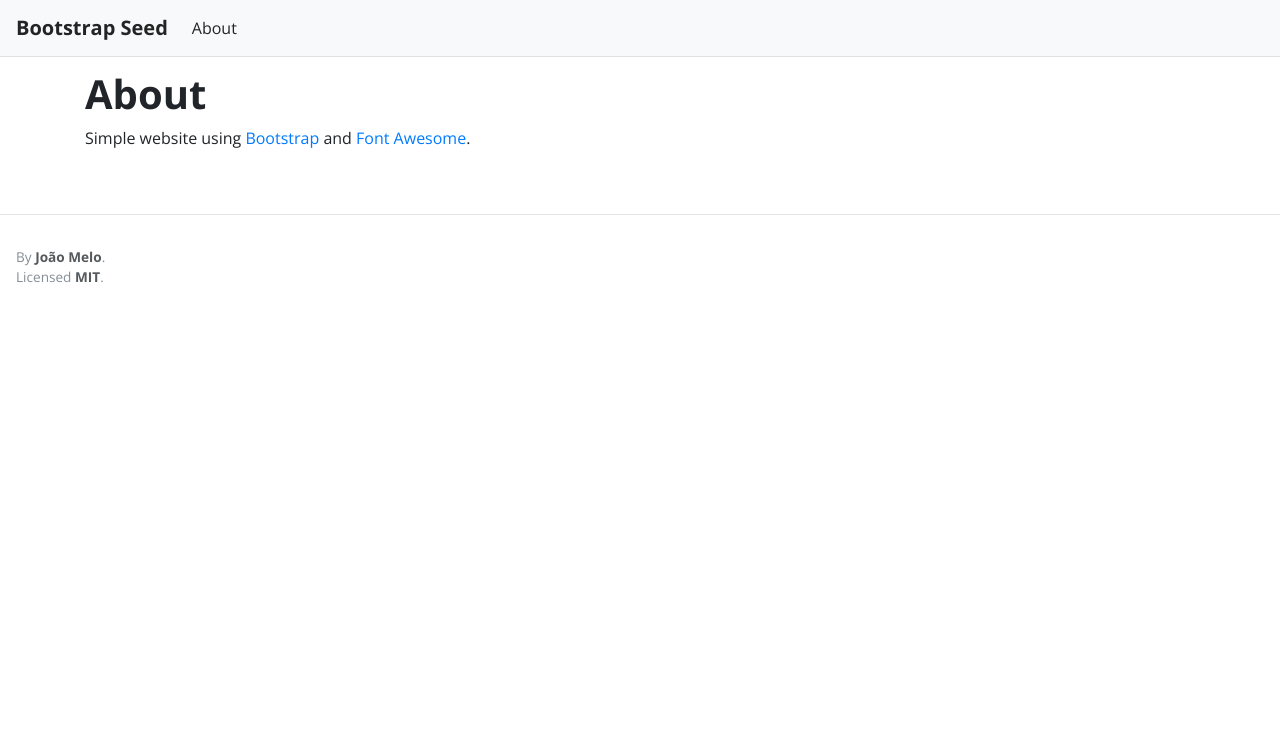
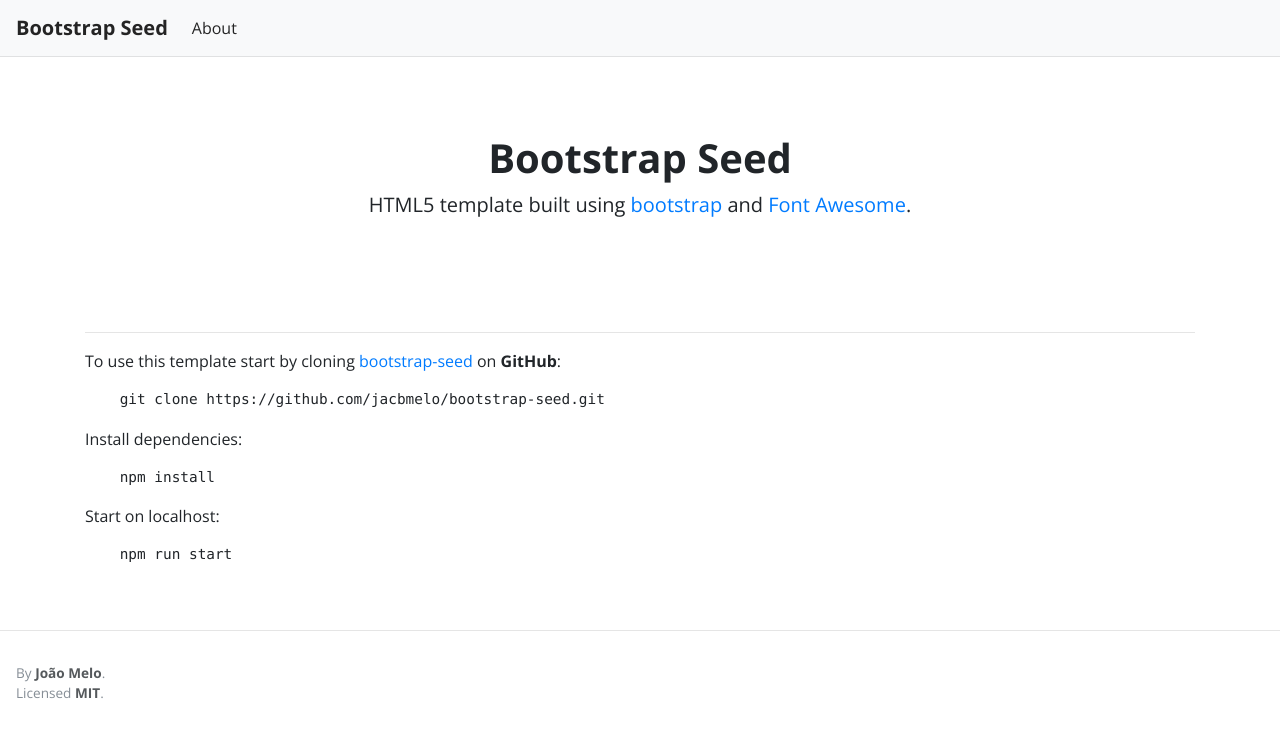
Before and after one commit to jacbmelo/bootstrap-seed, a website: page about.html in a window 1280 px wide. Drawn offline with nearby package versions, Linux system fonts and the light colour scheme.

Commit message:
Quick fixes.

```diff
--- a/about.html
+++ b/about.html
@@ -14,6 +14,11 @@
     <link rel="stylesheet" href="styles.css">
   </head>
   <body>
+
+    <!--[if lt IE 8]>
+    <div class="browsehappy">You are using an <strong>outdated</strong> browser. Please <a href="http://browsehappy.com/">upgrade your browser</a> to improve your experience.</div>
+    <![endif]-->
+
     <header class="header">
       <nav class="navbar fixed-top navbar-expand-md navbar-light bg-light">
         <a class="navbar-brand" href="index.html">Bootstrap Seed</a>
@@ -28,19 +33,25 @@
           </ul>
         </div>
       </nav>
-      <!--[if lt IE 8]>
-      <div class="browsehappy">You are using an <strong>outdated</strong> browser. Please <a href="http://browsehappy.com/">upgrade your browser</a> to improve your experience.</div>
-      <![endif]-->
     </header>
+
     <div class="container">
-      <h1>About</h1>
-      <p>
-        Simple website using <a href="http://getbootstrap.com/">Bootstrap</a> and <a href="http://fontawesome.io/">Font Awesome</a>.
-      </p>
+      <div class="jumbotron">
+        <h1>Bootstrap Seed</h1>
+        <p class="lead">HTML5 template built using <a href="http://getbootstrap.com/" rel="nofollow">bootstrap</a> and <a href="http://fontawesome.io/" rel="nofollow">Font Awesome</a>.</p>
+      </div>
+      <hr>
+      <p>To use this template start by cloning <a href="https://github.com/jacbmelo/bootstrap-seed" rel="nofollow">bootstrap-seed</a> on <strong>GitHub</strong>:</p>
+      <pre>    git clone https://github.com/jacbmelo/bootstrap-seed.git</pre>
+      <p>Install dependencies:</p>
+      <pre>    npm install</pre>
+      <p>Start on localhost:</p>
+      <pre>    npm run start</pre>
     </div>
+
     <footer class="footer">
       <p>By <a href="https://jacbmelo.github.io" target="_blank" rel="license noopener">Jo&atilde;o Melo</a>.</p>
-      <p>Licensed <a href="LICENSE" target="_blank" rel="license noopener">MIT</a>.</p>
+      <p>Licensed <a href="https://raw.githubusercontent.com/jacbmelo/bootstrap-seed/master/LICENSE" target="_blank" rel="license noopener">MIT</a>.</p>
     </footer>
 
     <!-- Optional JavaScript -->
```
Also changed, not shown: 404.html (+4 -11 lines), index.html (+11 -5 lines), README.md.
